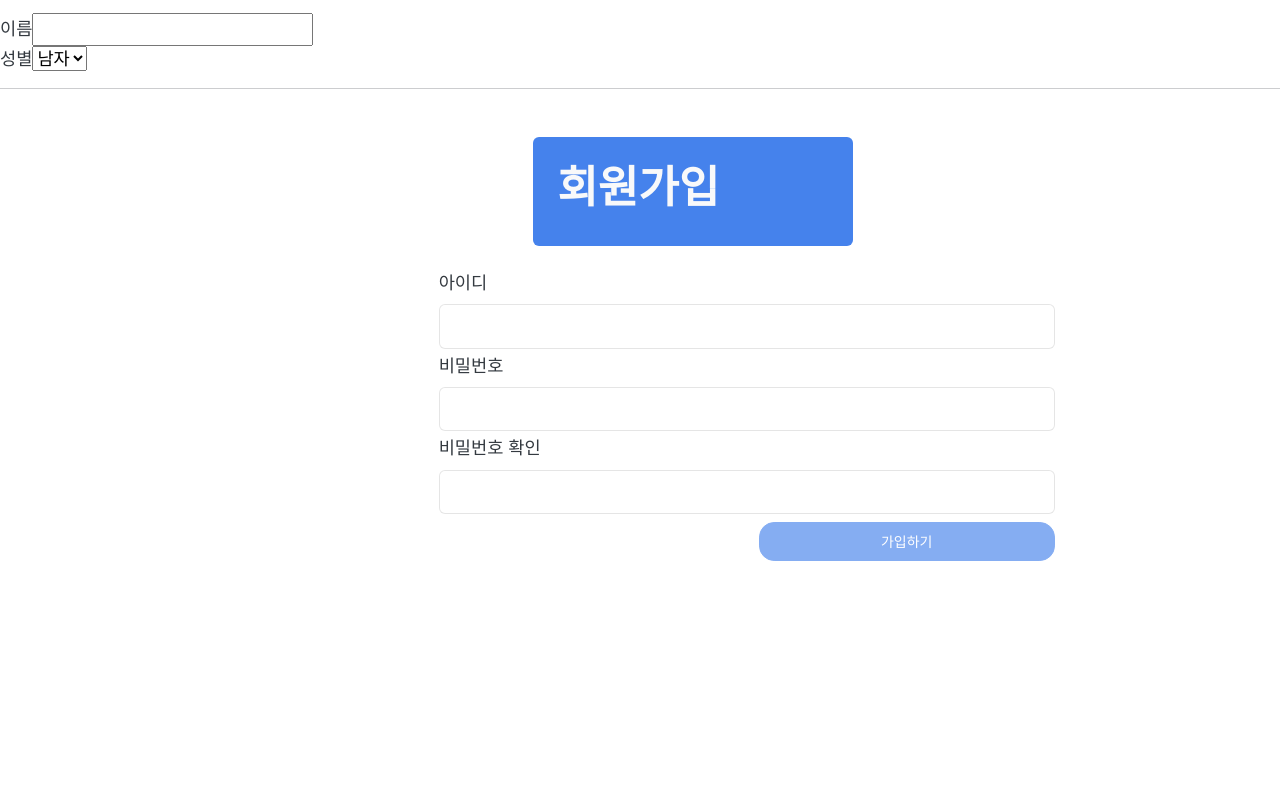
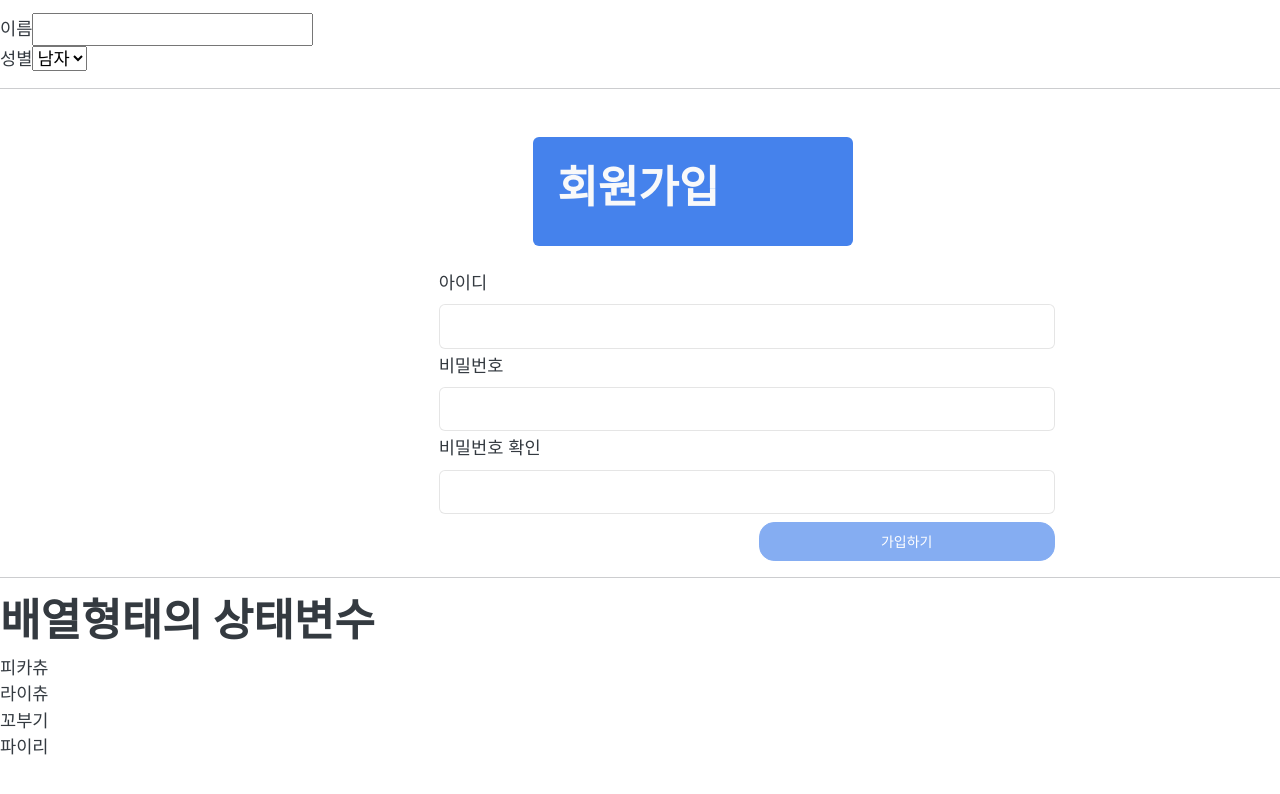
Before and after one commit to tpfkalrrltk/kh12-react, a React (Create React App) app in the folder demo03/: page / in a window 1280 px wide. Shown: the part 2014-2808 px from the top of the page. Before the commit the page ends 2575 px from the top, so only its background shows below. Built offline with nearby package versions, Linux system fonts and the light colour scheme.

Commit message:
배열 데이터 상태변수

```diff
--- a/demo03/package.json
+++ b/demo03/package.json
@@ -6,6 +6,7 @@
     "@testing-library/jest-dom": "^5.17.0",
     "@testing-library/react": "^13.4.0",
     "@testing-library/user-event": "^13.5.0",
+    "axios": "^1.6.0",
     "bootstrap": "^5.3.2",
     "bootswatch": "^5.3.2",
     "react": "^18.2.0",
--- a/demo03/src/App.js
+++ b/demo03/src/App.js
@@ -7,26 +7,32 @@
 import Exam05 from './components/Exam05';
 import Exam06 from './components/Exam06';
 import Exam07 from './components/Exam07';
+import Exam08 from './components/Exam08';
 
 
 function App() {
   return (
     <>
-    <h1>각종 React 예제</h1>
-    <hr/>
-    <Exam01/>
-    <hr/>
-    <Exam02/>
-    <hr/>
-    <Exam03/>
-    <hr/>
-    <Exam04/>
-    <hr/>
-    <Exam05/>
-    <hr/>
-    <Exam06/>
-    <hr/>
-    <Exam07/>
+      <h1>각종 React 예제</h1>
+      <hr />
+      <Exam01 />
+      <hr />
+      <Exam02 />
+      <hr />
+      <Exam03 />
+      <hr />
+      <Exam04 />
+      <hr />
+      <Exam05 />
+      <hr />
+      <Exam06 />
+      <hr />
+      <Exam07 />
+      <hr />
+      <Exam08 />
+
+      <div className='my-5 py-5'></div>
+
     </>
   );
 
--- /dev/null
+++ b/demo03/src/components/Exam08.js
@@ -0,0 +1,24 @@
+import { useState } from "react";
+
+const Exam08 = () => {
+  const [names, setNames] = useState(['피카츄', '라이츄', '꼬부기', "파이리"]);
+
+  //배열 형태의 데이터를 출력할때는 ES6의 map함수를 사용한다.
+  // - map 함수는 배열의 데이터를 변화시키면서 새로운 배열을 생성하는 명령
+  // - map 함수로 화면을 반복적으로 출력할때 반드시 반복되는 영역에 key속성이 있어야한다.
+  // - key 속성은 반드시 유일해야한다(백엔드에서 데이터를 가져오면 PK를 사용)
+  // - 도저히 사용할 값이 없다면 map에 두번째 매개변수인 index를 사용
+  return (
+    <div>
+      <h1>배열형태의 상태변수</h1>
+
+      {/* {names.map(name=><div>{name}</div>)} */}
+      {names.map((name, index) => (
+      <>
+       <div key={index}>{name}</div>
+       </>
+      ))}
+    </div>
+  )
+};
+export default Exam08
```
Also changed, not shown: 1 other file (tests, documents, lock files or other folders).
